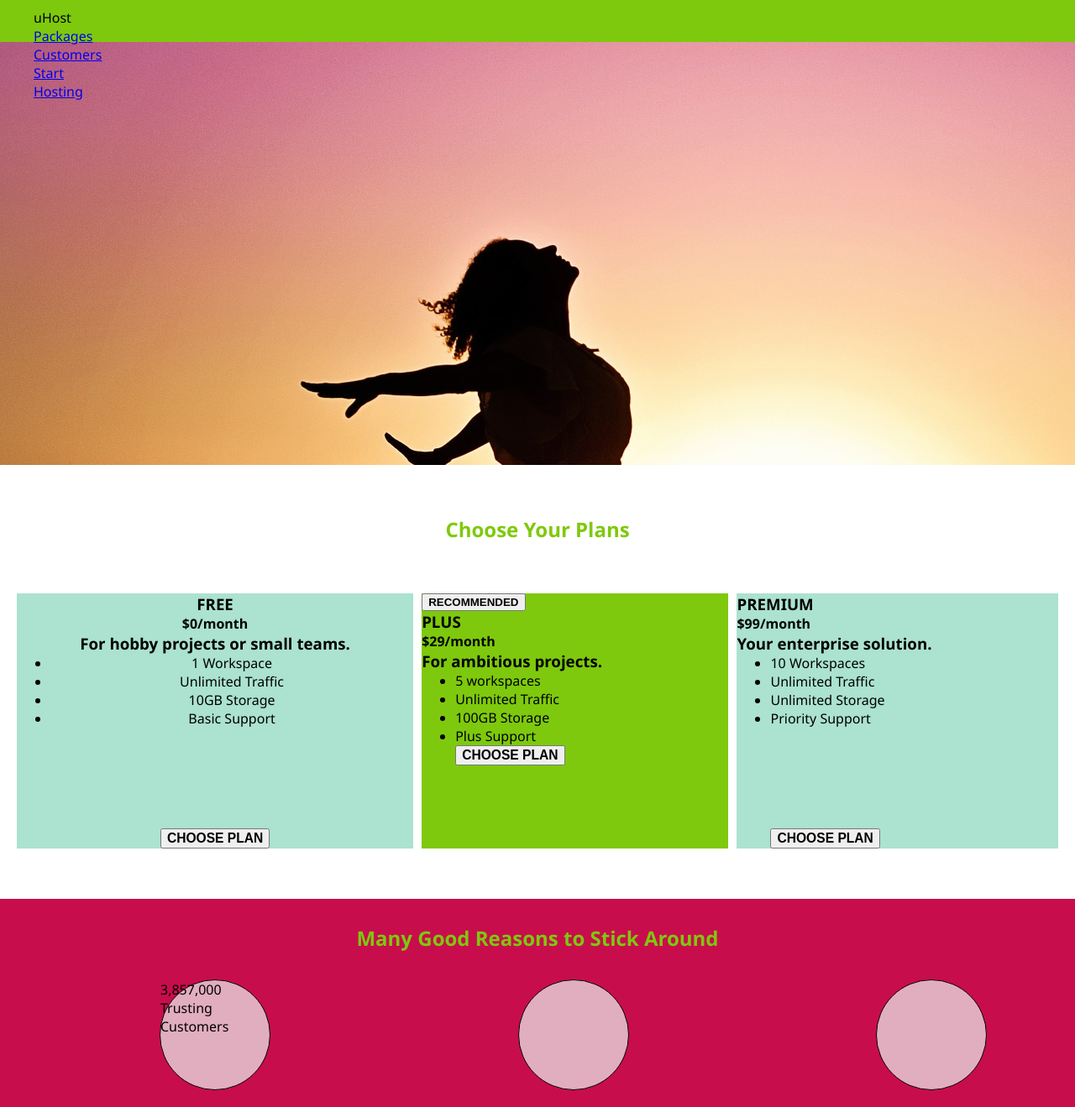
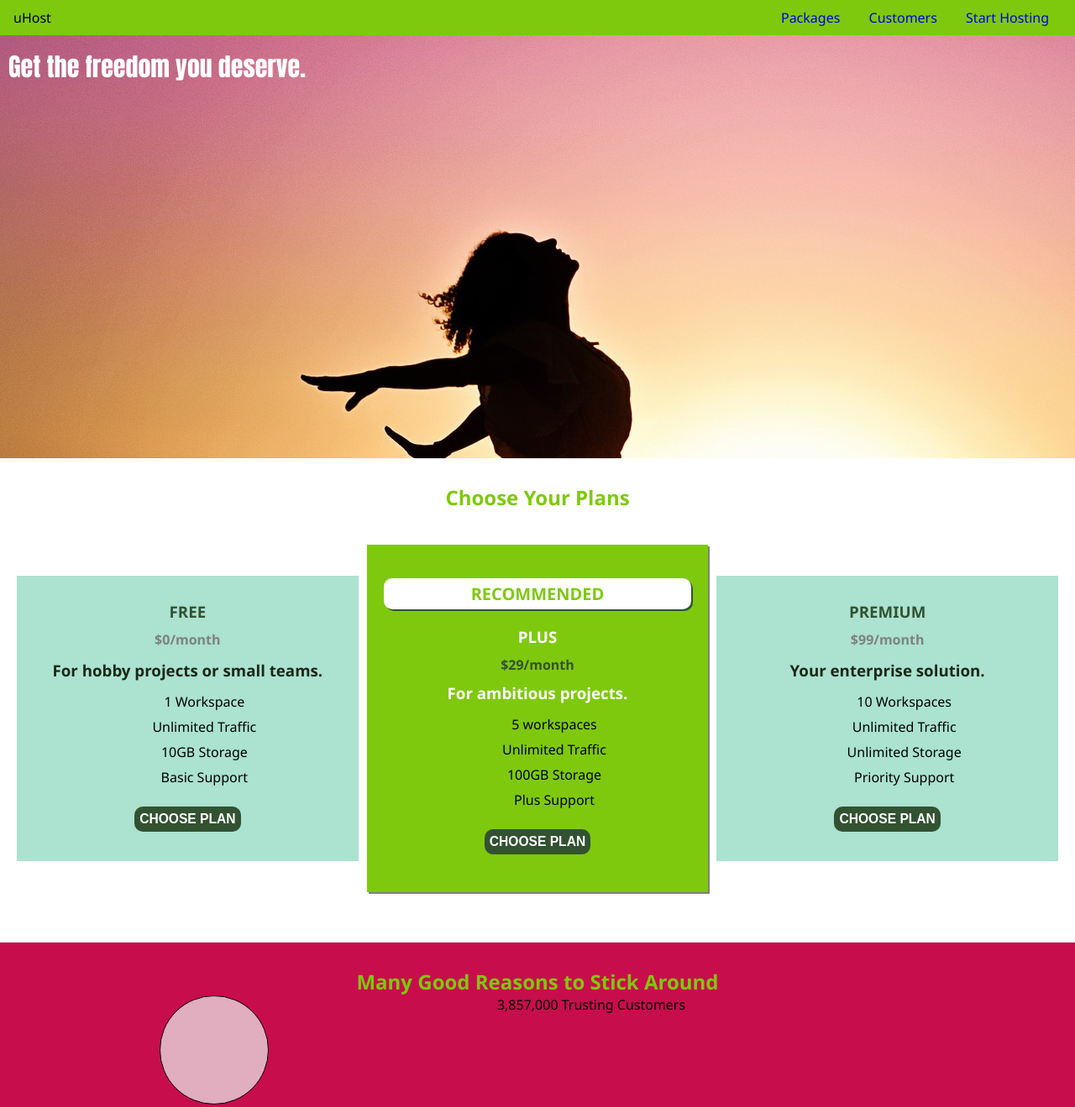
Before and after one commit to Starr-ii/project1, a plain HTML site: page index.html in a window 1280 px wide. Shown: the top 1319 px of the page at 84% size. Drawn offline with Linux system fonts and the light colour scheme.

Commit message:
sixth commit

```diff
--- a/index.html
+++ b/index.html
@@ -1,24 +1,33 @@
 <html lang="en">
+
 <head>
     <meta charset="UTF-8">
     <meta name="viewport" content="width=device-width, initial-scale=1.0">
     <title>Project6</title>
     <link rel="stylesheet" href="style.css">
 </head>
+
 <body>
     <div class="topdiv">
+        <div class="host">
+            <p>uHost</p>
+        </div>
+        <nav class="main-nav">
             <ul class="hori">
-        <li>uHost</li>
 
-        <li claas=""><a href="www.packages.com">Packages</a></li>
-        <li><a href="www.customers.com">Customers</a></li>
-        <li class="host"><a href="default.asp">Start Hosting</a></li>
+                <li class="hori-items"><a href="www.packages.com">Packages</a></li>
+                <li class="hori-items"><a href="www.customers.com">Customers</a></li>
+                <li class="hori-items"><a href="default.asp">Start Hosting</a></li>
 
             </ul>
+        </nav>
     </div>
 
-<div style="background-image: url(/images/freedom.jpg); height: 63%;"></div>
-<h1 style="padding-top: 15px; padding-left: 10px; font-family: Impact, Haettenschweiler, 'Arial Narrow Bold', sans-serif; font-size: 30px; color: white;">Get the freedom you deserve.</h1>
+
+    <div style="background-image: url(/images/freedom.jpg); height: 63%; background-repeat: no-repeat;">
+        <h1
+            style="padding-top: 15px; padding-left: 10px; font-family: Impact, Haettenschweiler, 'Arial Narrow Bold', sans-serif; font-size: 30px; color: white;">
+            Get the freedom you deserve.</h1>
     </div>
 
 
@@ -26,64 +35,79 @@
 
     <div class="main-container">
 
-    <h2>Choose Your Plans</h2>
+        <h2 style="padding-top: 30px;">Choose Your Plans</h2>
         <div class="grid-container">
 
             <div class="free">
-        <h3>FREE</h3>
-        <h4> $0/month</h4>
-        <h3>For hobby projects or small teams.</h3>
+                <h3 style="padding-bottom: 10px; color: rgb(50, 82, 50);">FREE</h3>
+                <h4 style="padding-bottom: 13px; color: grey;"> $0/month</h4>
+                <h3 style="padding-bottom: 10px; color: rgb(25, 40, 25);">For hobby projects or small teams.</h3>
                 <ul class="body-list">
                     <li class="lily">1 Workspace</li>
                     <li class="lily">Unlimited Traffic</li>
                     <li class="lily">10GB Storage</li>
                     <li class="lily">Basic Support</li>
+                </ul>
 
-        </ul>
-        <button class="choose-button"><h3>CHOOSE PLAN</h3></button>
+                <button class="choose-button">
+                    <h3>CHOOSE PLAN</h3>
+                </button>
             </div>
 
             <div class="plus">
-        <button><h4>RECOMMENDED</h4></button>
-        <h3>PLUS</h3>
-        <h4>$29/month</h4>
-        <h3>For ambitious projects.</h3>
+
+                    <button class="top-button"><h2>RECOMMENDED</h2></button>
+
+                <h3 style="padding-bottom: 10px; color: white;">PLUS</h3>
+                <h4 style="padding-bottom: 10px; color: rgb(50, 82, 50);">$29/month</h4>
+                <h3 style="padding-bottom: 10px; color: white;">For ambitious projects.</h3>
                 <ul class="body-list">
                     <li class="lily">5 workspaces</li>
                     <li class="lily">Unlimited Traffic</li>
                     <li class="lily">100GB Storage</li>
                     <li class="lily">Plus Support</li>
-            <button><h3>CHOOSE PLAN</h3></button>
                 </ul>
+
+                <button class="choose-button">
+                    <h3>CHOOSE PLAN</h3>
+                </button>
             </div>
 
-       <div class="premium">
-        <h3>PREMIUM</h3>
-        <h4>$99/month</h4>
-        <h3>Your enterprise solution.</h3>
+            <div class="free">
+                <h3 style="padding-bottom: 10px; color: rgb(50, 82, 50);">PREMIUM</h3>
+                <h4 style="padding-bottom: 13px; color: grey;">$99/month</h4>
+                <h3 style="padding-bottom: 10px; color: rgb(25, 40, 25);">Your enterprise solution.</h3>
                 <ul class="body-list">
                     <li class="lily">10 Workspaces</li>
                     <li class="lily">Unlimited Traffic</li>
                     <li class="lily">Unlimited Storage</li>
                     <li class="lily">Priority Support</li>
-            <button class="choose-button"><h3>CHOOSE PLAN</h3></button>
                 </ul>
+
+                <button class="choose-button">
+                    <h3>CHOOSE PLAN</h3>
+                </button>
             </div>
+
         </div>
 
         <div class="pink-container">
             <h2>Many Good Reasons to Stick Around</h2>
             <div class="pink-circles">
-     <div class="circle"><p class="p1">3,857,000 Trusting Customers</p></div>
-    <!-- <p>3,857,000 Trusting Customers</p> -->
+                <div class="circle"></div>
+                <p class="p1">3,857,000 Trusting Customers</p>
+            </div>
+
+            <!-- <p>3,857,000 Trusting Customers</p>
      <div class="circle"></div>
      <div class="circle"></div>
     </div>
-  </div>
+  </div> -->
 
 
         </div>
 
         <!-- <footer> Support   <span style="padding-left: 35px;">Terms of Use</span></footer> -->
 </body>
+
 </html>
--- a/style.css
+++ b/style.css
@@ -1,34 +1,57 @@
+*{
+    margin: 0%;
+    box-sizing: border-box;
+}
+
 .topdiv{
     background-color: rgb(126, 201, 13);
-    height: 50px;
+    padding: 10px 16px;
+
+
 }
 
-*{
-    margin: 0%;
+
+.host{
+    display: inline-block;
+    vertical-align: middle;
+
+}
+.main-nav{
+    /* display: inline-block; */
+    /* text-align: right; */
+    vertical-align: middle;
+    float:right;
 }
 
-ul.hori{
+.hori{
+ margin: 0;
+ padding: 0;
     list-style-type: none;
-    margin: 0%;
-    padding-top: 10px;
-    /* overflow: hidden; */
+
+}
+.hori-items{
+    display: inline-block;
+    list-style: none;
+
 }
 
-/* li{
-    float: left;
+.hori-items a{
+    /* float: right; */
     padding-right: 15px;
     padding-left: 15px;
+    text-decoration: none;
 
-} */
+}
 
-.right{
+
+/* .right{
     float: right;
     padding-right: 15px;
     padding-left: 15px;
     margin-left: 10px;
-}
+} */
 
-.host{
+/* .host{
     height: 20px;
     width: 20px;
     padding-top: 5px;
@@ -39,22 +62,24 @@ ul.hori{
     border-radius: 10px;
     background-color: rgb(200, 13, 76);
     color: white;
-}
+} */
 
 body{
     /* background-image: url("/images/freedom.jpg"); */
-    background-repeat: no-repeat;
-    background-size: cover;
+    /* background-repeat: no-repeat;
+    background-size: cover; */
     font-family: 'Segoe UI', Tahoma, Geneva, Verdana, sans-serif;
 }
 
 .grid-container{
     display: grid;
-    grid-template-columns: auto auto auto;
+    grid-template-columns: 1fr 1fr 1fr;
+
     margin-top: 40px;
     column-gap: 10px;
     margin-right: 20px;
     margin-left: 20px;
+
 
 }
 
@@ -63,45 +88,86 @@ body{
     background-color: white;
     /* margin-top: 40px; */
     /* padding-top: 20px; */
-    /* padding-bottom: 40px; */
+    padding-bottom: 40px;
 }
 
-/* ul.body-list{
+ul.body-list{
     list-style-type: none;
-    display: block;
-} */
 
-/* li.lily{
-    /* text-align: center; */
-    /* display: inline-block; */
-    /* padding: 20px; */
+}
+
+li.lily{
+    line-height: 30.0px;
+}
+
+.choose-button{
+
+    margin-top: 20px;
+    margin-bottom: 5px;
+    height: 30px;
+    border-radius: 10px;
+    background-color: rgb(50, 82, 50);
+    color: white;
+    border: none;
+    align-self: center;
+    /* margin-left: 15px;
+    margin-right: 15px; */
+}
+
+.choose-button:hover{
+    background-color: white;
+    color: rgb(50, 82, 50);
+}
+
+.top-button{
+    margin-bottom: 20px;
+    width: 90%;
+    padding-top: 5px;
+    padding-bottom: 5px;
+    background-color: white;
+    border-radius: 10px;
+    /* font-size: 18px; */
+    color: rgb(126, 201, 13);
+    border: none;
+    font-family: 'Segoe UI', Tahoma, Geneva, Verdana, sans-serif;
+    box-shadow: 2px 2px rgb(50, 82, 50)
 
 
-.choose-button{
-    margin-top: 120px;
-    margin-bottom: 0px;
 }
-
 
 
 .free{
     text-align: center;
     background-color: rgb(171, 226, 208);
+    align-self: center;
+    padding-top: 30px;
+    padding-bottom: 30px;
+    padding-left: 5px;
+    padding-right: 5px;
+}
+
+.free:hover{
+    background-color: rgb(126, 201, 13);
 }
 
 .plus{
+    text-align: center;
     background-color: rgb(126, 201, 13);
-
+    padding-top: 40px;
+    padding-bottom: 40px;
+    box-shadow: 2px 2px grey;
 }
 
-.premium{
+.plus:hover{
     background-color: rgb(171, 226, 208);
 }
+
+
 
 h2{
     text-align: center;
     color: rgb(126, 201, 13);
-    padding-bottom: 20px;
+    /* padding-bottom: 20px; */
 }
 
 .pink-container{
```
Lines whose indentation alone changed are shown as unchanged.
